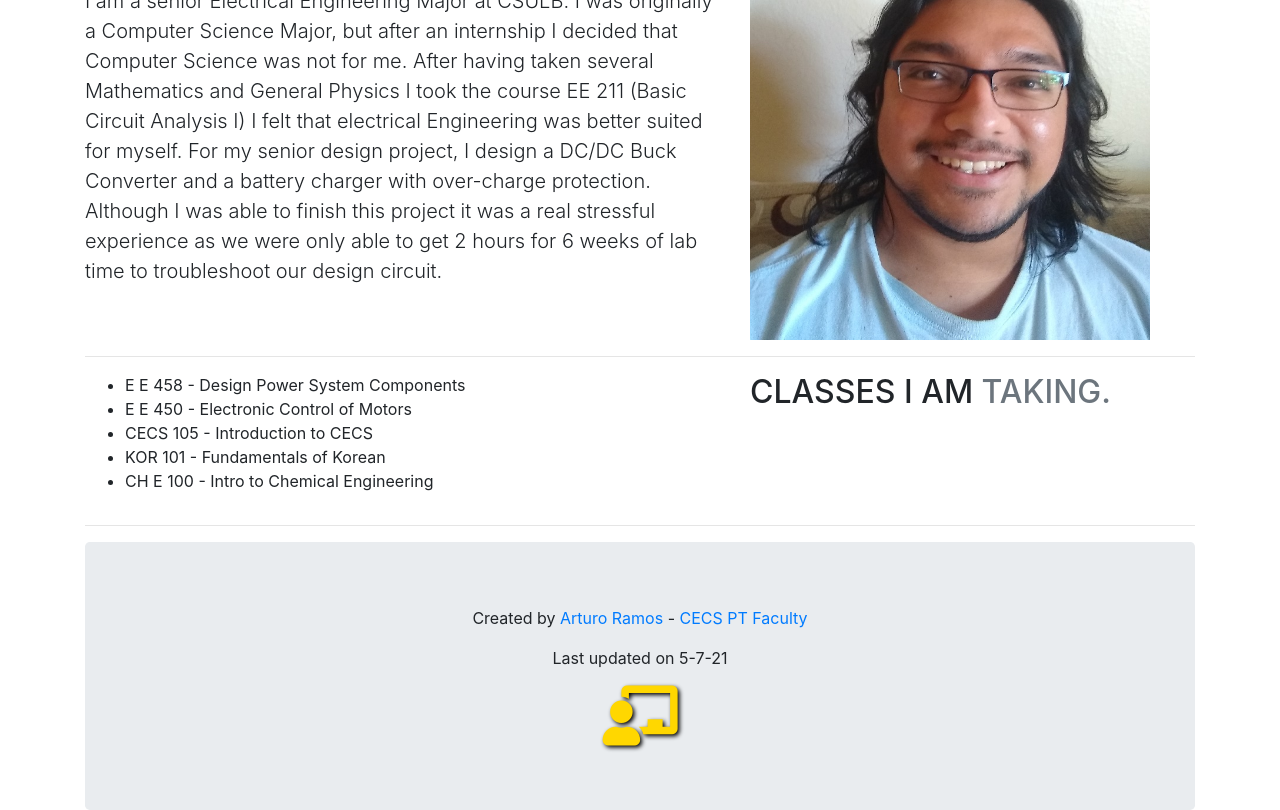
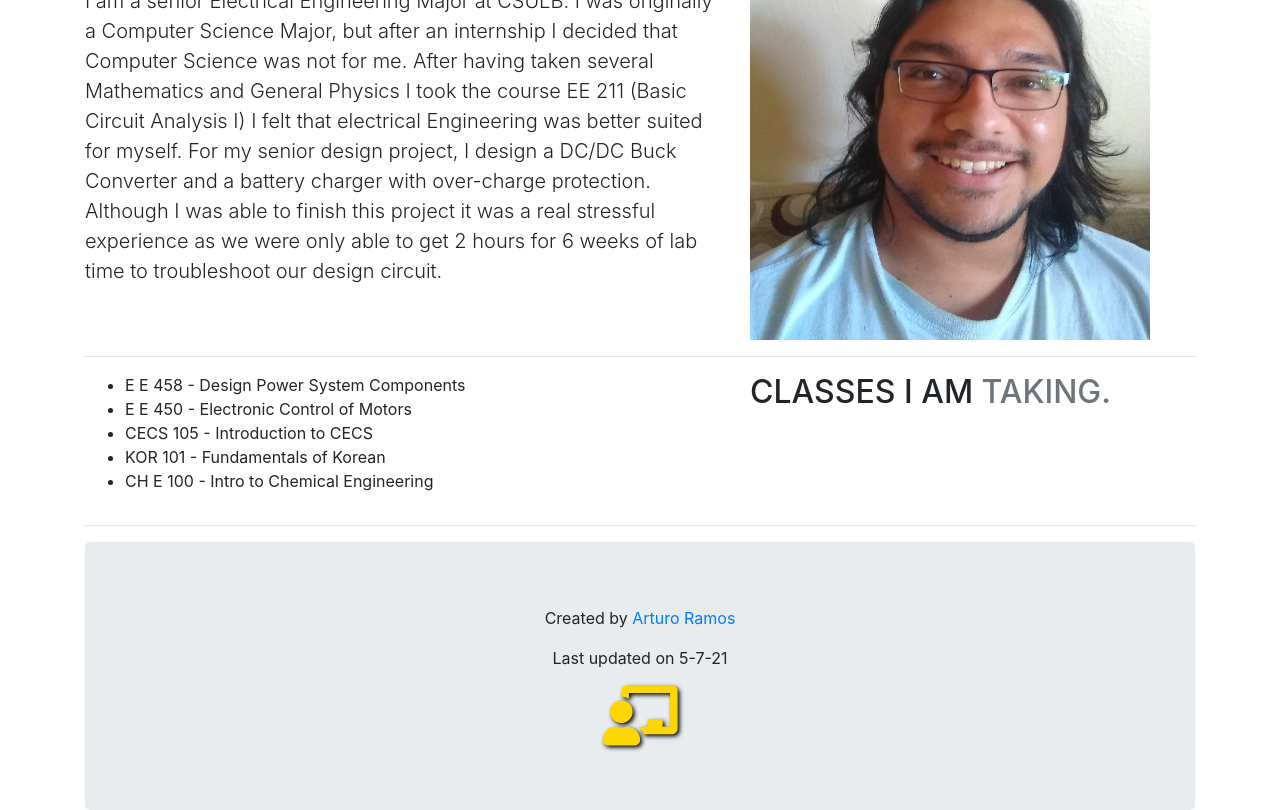
Before and after one commit to artart27/Bootstap, a plain HTML site: page index.html in a window 1280 px wide. Shown: the part 359-1169 px from the top of the page. Drawn offline with nearby package versions, Linux system fonts and the light colour scheme.

Commit message:
Update index.html

```diff
--- a/index.html
+++ b/index.html
@@ -65,7 +65,7 @@
    <hr class="featurette-divider">
 
 <div class="jumbotron text-center" style="margin-bottom:0">
-  <p>Created by <a href="mailto:Arturo.RamosHernandez@student.csulb.edu">Arturo Ramos</a> -  <a href="https://www.csulb.edu/college-of-engineering/roni-allen" target="_blank">CECS PT Faculty</a></p><p>Last updated on 5-7-21</p>
+  <p>Created by <a href="mailto:Arturo.RamosHernandez@student.csulb.edu">Arturo Ramos</a></p><p>Last updated on 5-7-21</p>
     <i class="fas fa-chalkboard-teacher" style="font-size:60px;color:gold;text-shadow:2px 2px 4px #000000;"></i>
 </div>
     </div>
```
